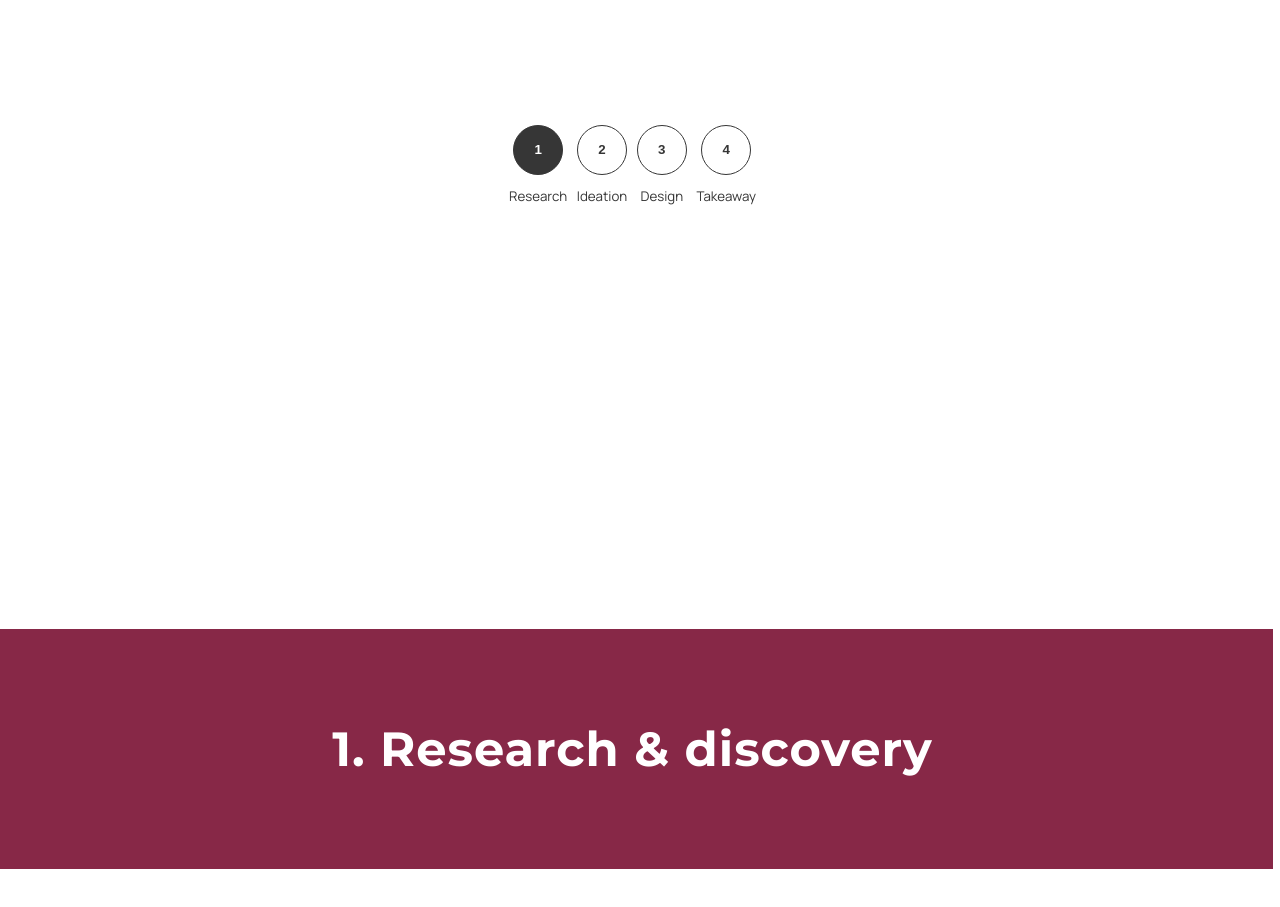
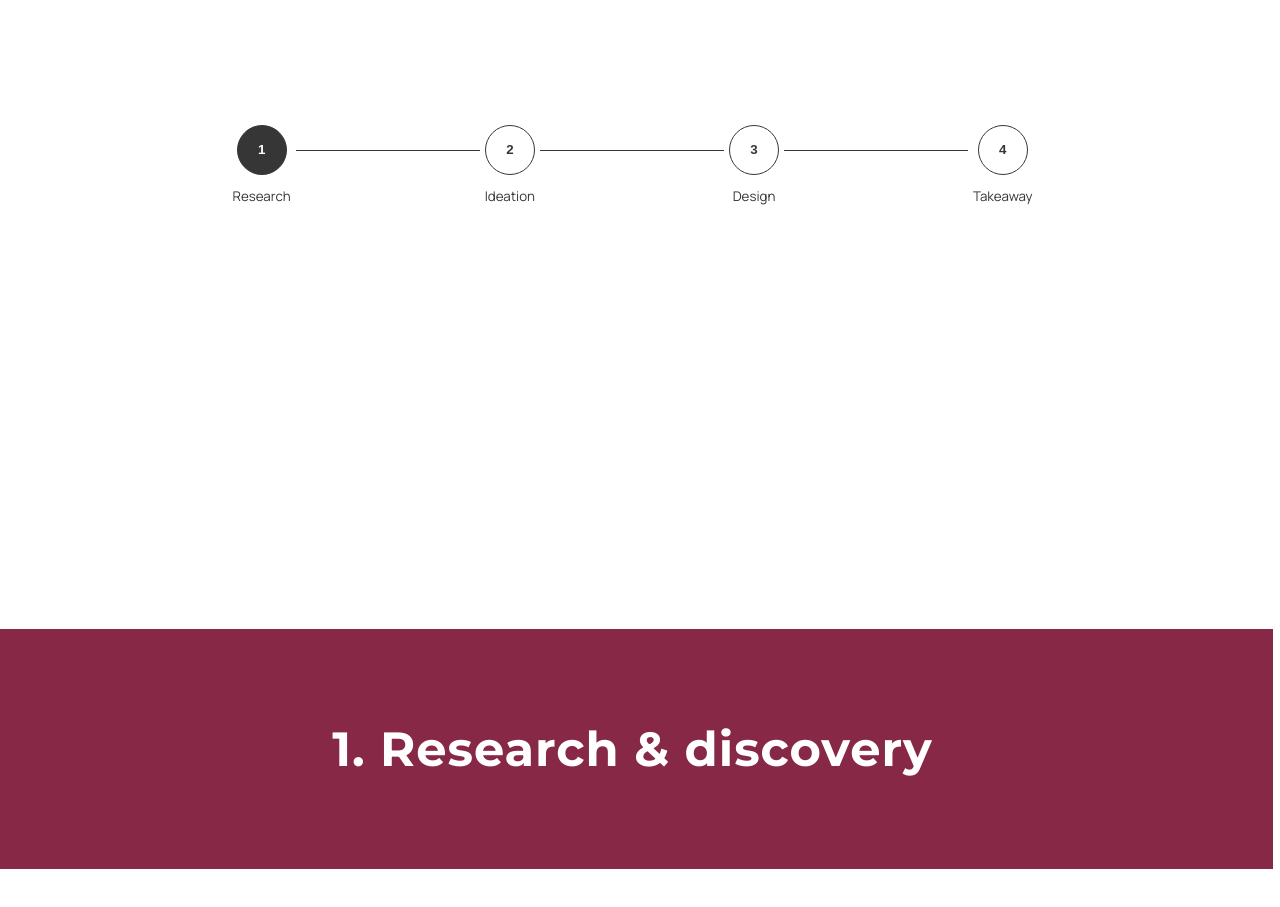
Before and after one commit to mikaridley/Eldan-Ridley-s-Portfolio, a React (Vite) app: page /kindred in a window 1280 px wide. Shown: the part 2240-3147 px from the top of the page. Built offline with nearby package versions, Linux system fonts and the light colour scheme; a web font is replaced by a local one.

Commit message:
Enhance Stepper component layout by setting width and max-width for improved responsiveness

```diff
--- a/src/assets/styles/cmps/Stepper.css
+++ b/src/assets/styles/cmps/Stepper.css
@@ -34,6 +34,8 @@
       display: flex;
       align-items: flex-start;
       margin-inline: auto;
+      width: 100%;
+      max-width: 800px;
 
       .stepper-connector {
         flex: 1;
```
